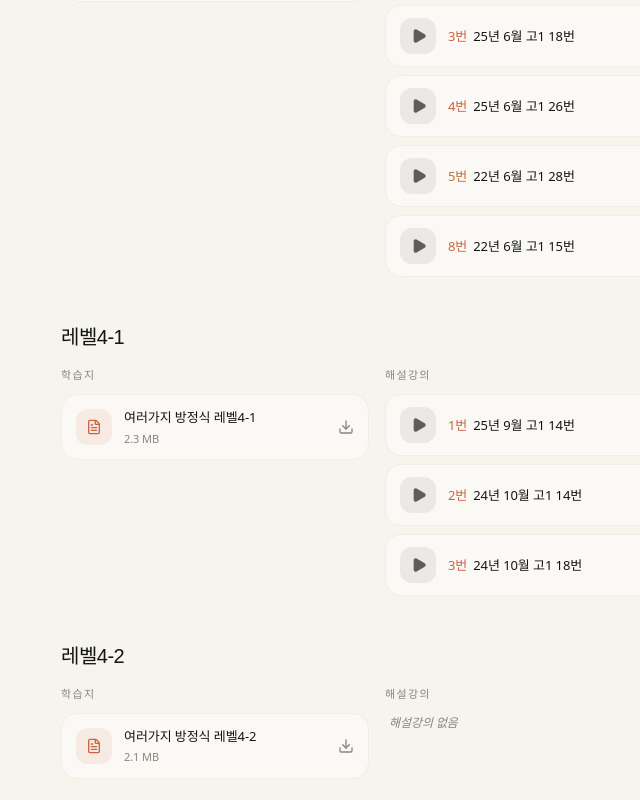
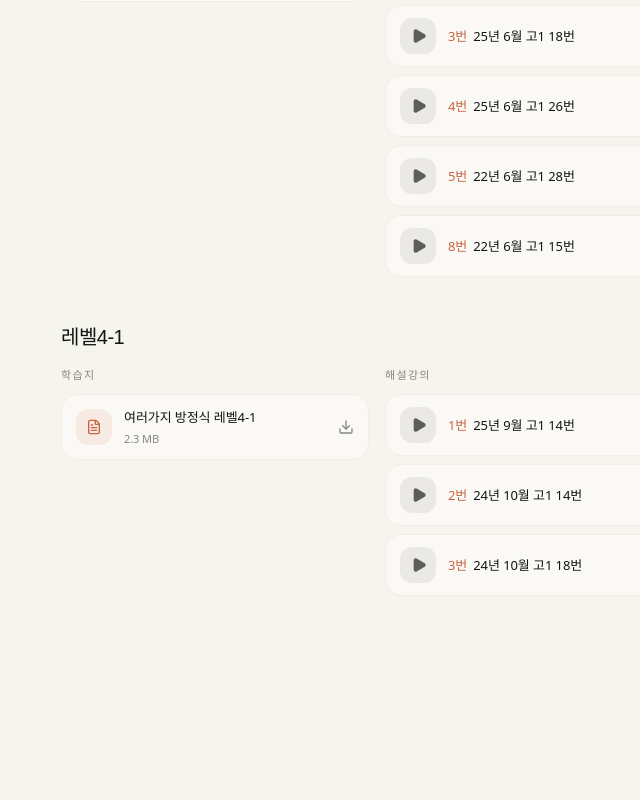
Before and after one commit to gomath777/jtmath-web, a Next.js app: page /share/gs1-equations-lv34 in a window 1280 px wide. Shown: the part 352-1152 px from the top of the page, without its empty margins (263-903 px from the left). After the commit the page ends 1004 px from the top, so only its background shows below. Built offline with nearby package versions, Linux system fonts and the light colour scheme; a web font is replaced by a local one.

Commit message:
fix: 여러가지 방정식 보충페이지에서 레벨4-2 섹션 제거
Co-Authored-By: Claude Sonnet 4.6 <noreply@anthropic.com>

```diff
--- a/src/app/share/gs1-equations-lv34/page.tsx
+++ b/src/app/share/gs1-equations-lv34/page.tsx
@@ -37,15 +37,6 @@ const SECTIONS = [
       { id: '5c6cccba-7bba-4002-a806-ce29826edccb', label: '24년 10월 고1 14번', num: 2 },
       { id: '314d17a7-b989-4d96-a449-d391403f6565', label: '24년 10월 고1 18번', num: 3 },
     ],
-  },
-  {
-    level: '레벨4-2',
-    pdf: {
-      url: 'https://mathgo-pdfs.b-cdn.net/sessions/gs1/04_여러가지방정식/w1s1/여러가지 방정식 레벨4-2 v2.pdf',
-      name: '여러가지 방정식 레벨4-2',
-      size: '2.1 MB',
-    },
-    videos: [],
   },
 ];
 
```
